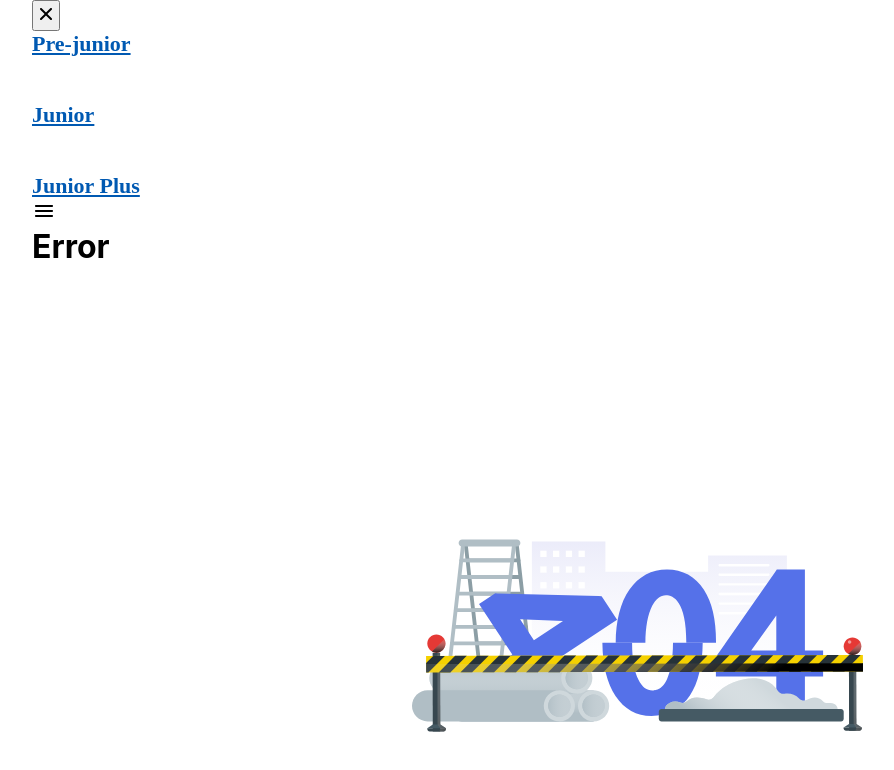
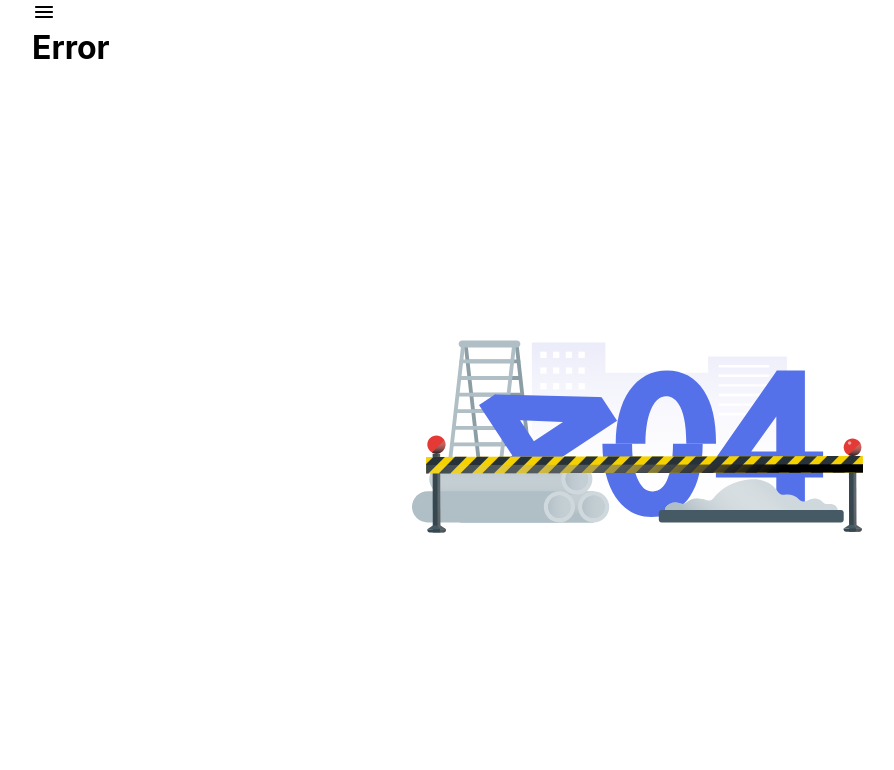
Before and after one commit to pavel1krp/auto-homework, a React (Create React App) app: page /#/error404 in a window 1280 px wide. Shown: the top 770 px of the page, without its empty margins (38-932 px from the left). Built offline with nearby package versions, Linux system fonts and the light colour scheme.

Commit message:
change styles

```diff
--- a/package.json
+++ b/package.json
@@ -14,13 +14,14 @@
     "@types/node": "16.11.56",
     "@types/react": "18.0.17",
     "@types/react-dom": "18.0.6",
+    "@types/react-router-dom": "^5.3.3",
     "@types/uuid": "8.3.4",
     "axios": "0.27.2",
     "gh-pages": "^4.0.0",
     "react": "18.2.0",
     "react-dom": "18.2.0",
     "react-redux": "8.0.4",
-    "react-router-dom": "6.4.1",
+    "react-router-dom": "^6.4.5",
     "react-scripts": "5.0.1",
     "redux": "4.2.0",
     "typescript": "4.7.4",
--- a/src/s2-homeworks/hw05/Pages.tsx
+++ b/src/s2-homeworks/hw05/Pages.tsx
@@ -16,11 +16,11 @@ function Pages() {
         <div>
             {/*Routes выбирает первый подходящий роут*/}
             <Routes>
-                <Route path={'/'} element={<div></div>} />
-
+                <Route path={'/'} element={<></>} />
+                <Route path={PATH.PRE_JUNIOR} element={<PreJunior />}/>
                 <Route path={PATH.JUNIOR} element={<Junior />}/>
                 <Route path={PATH.JUNIOR_PLUS} element={<JuniorPlus />}/>
-                <Route path={'/error404'} element={<Error404/>}/>
+                <Route path={'/*'} element={<Error404/>}/>
             </Routes>
         </div>
     )
--- a/src/s2-homeworks/hw05/sidebar/Sidebar.module.css
+++ b/src/s2-homeworks/hw05/sidebar/Sidebar.module.css
@@ -1,14 +1,40 @@
 .sidebar {
-    width: 100%;
+    z-index: 5;
+    position: fixed;
+    transition: 0.3s ease-in-out;
+    height: 100vh;
+    width: 317px;
+    left: -317px;
+    top: 0;
+    background: white;
 }
 
 .sidebar.open {
+    left: 0;
+    box-shadow: 0 100px 140px rgba(0, 0, 0, 0.43),
+    0 15px 22px rgba(29, 33, 38, 0.5);
 }
 
+.sidebar.closes{
+    width: 500px;
+    height: 500px;
+    background-color: tan;
+}
 .background {
+    z-index: 4;
+    position: fixed;
+
+    bottom: 0;
+    left: 0;
+    right: 0;
+    top: 0;
+
+    backdrop-filter: blur(2px);
+    background: rgba(0, 0, 0, 0.3);
 }
 
 .nav {
+    margin: 63px 70px;
     display: flex;
     flex-direction: column;
     row-gap : 45px;
@@ -23,6 +49,7 @@
 }
 
 .nav a:hover {
+    color: #58ACFF;
 }
 
 .nav a.active {
@@ -30,7 +57,11 @@
     color: #0059B2;
 }
 .close {
+    height: 24px;
+    width: 24px;
+    border: none;
+    margin-right: auto;
+    position: relative;
+    top: 24px;
+    left: 272px;
 }
-
-.close img {
-}
--- a/src/s2-homeworks/hw05/sidebar/Sidebar.tsx
+++ b/src/s2-homeworks/hw05/sidebar/Sidebar.tsx
@@ -10,15 +10,14 @@ type PropsType = {
 }
 
 export const Sidebar: FC<PropsType> = ({open, handleClose}) => {
-    const sidebarClass = s.sidebar
-        + (open ? ' ' + s.open : '')
+    const sidebarClass = s.sidebar + (open ? ' ' + s.open : '')
     return (
         <>
             {/*затемнение справа от открытого меню*/}
             {open && <div className={s.background} onClick={handleClose}/>}
 
             <aside className={sidebarClass}>
-                <button className={s.close} onClick={handleClose}>
+                <button className={open? s.close : s.close_hidden} onClick={handleClose}>
                     <img
                         src={closeIcon}
                         alt="close sidebar"
@@ -31,7 +30,7 @@ export const Sidebar: FC<PropsType> = ({open, handleClose}) => {
                         id={'hw5-pre-junior-link'}
                         to={PATH.PRE_JUNIOR}
                         onClick={handleClose}
-                        className={s.active}
+                        className={({isActive})=> isActive? s.active:''}
                     >
                         Pre-junior
                     </NavLink>
@@ -39,7 +38,8 @@ export const Sidebar: FC<PropsType> = ({open, handleClose}) => {
                         id={'hw5-junior-link'}
                         to={PATH.JUNIOR}
                         onClick={handleClose}
-                        className={s.active}
+                        className={({isActive})=> isActive? s.active:''}
+                        end={true}
                     >
                         Junior
                     </NavLink>
@@ -47,7 +47,7 @@ export const Sidebar: FC<PropsType> = ({open, handleClose}) => {
                         id={'hw5-junior-plus-link'}
                         to={PATH.JUNIOR_PLUS}
                         onClick={handleClose}
-                        className={s.active}
+                        className={({isActive})=> isActive? s.active:''}
                     >
                         Junior Plus
                     </NavLink>
```
Also changed, not shown: 1 other file (tests, documents, lock files or other folders).
